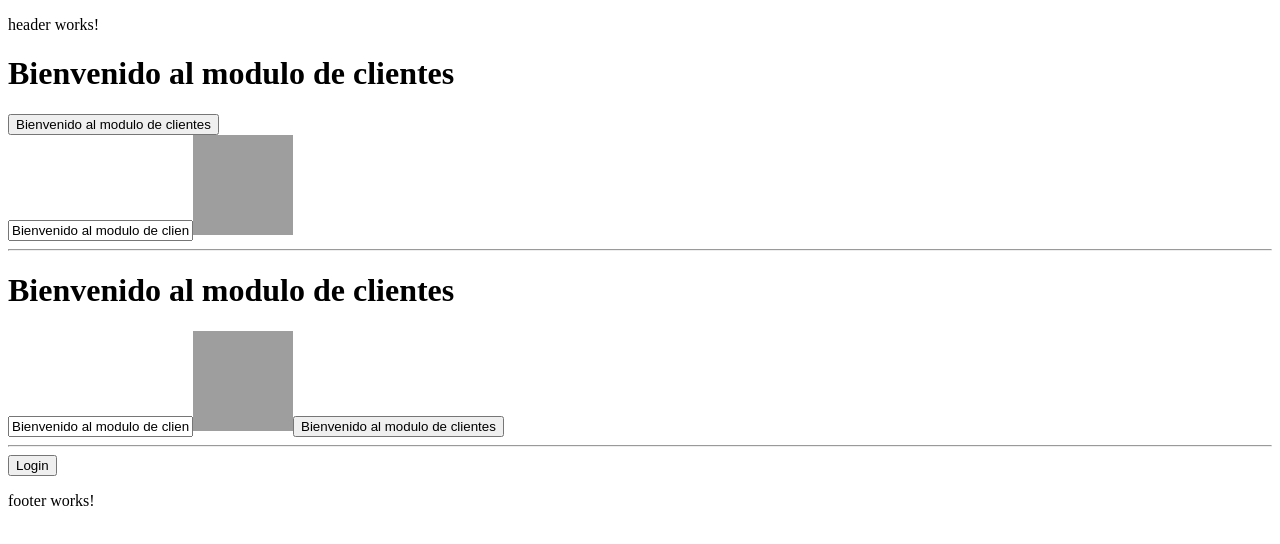
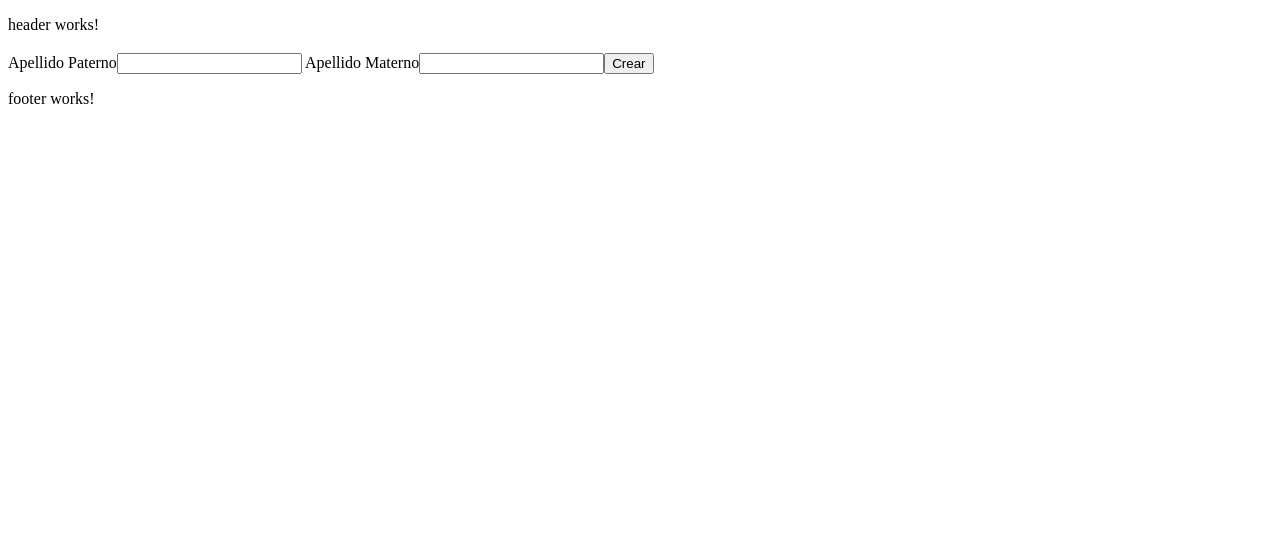
Before and after one commit to anghel7/the-core-angular, an Angular app: page / in a window 1280 px wide. Shown: the top 544 px of the page. Built offline with nearby package versions, Linux system fonts and the light colour scheme; grey boxes are pictures that could not be loaded.

Commit message:
2 way data bomding

```diff
--- a/src/app/app.component.html
+++ b/src/app/app.component.html
@@ -2,7 +2,10 @@
 <!--
 <sky-home></sky-home>
 -->
+<!--
 <sky-cliente-list></sky-cliente-list>
+-->
+<sky-cliente-create></sky-cliente-create>
 <sky-footer></sky-footer>
 
 
--- a/src/app/app.module.ts
+++ b/src/app/app.module.ts
@@ -4,12 +4,12 @@ import { NgModule } from '@angular/core';
 import { AppRoutingModule } from './app-routing.module';
 import { AppComponent } from './app.component';
 import { LayoutModule } from './layout/layout.module'
-import { ClienteModule } from './cliente/cliente.module'
+import { ClienteModule } from './cliente/cliente.module';
 
 
 @NgModule({
   declarations: [
-    AppComponent
+    AppComponent,
   ],
   imports: [
     BrowserModule,
--- /dev/null
+++ b/src/app/cliente/cliente-create/cliente-create.component.html
@@ -0,0 +1,11 @@
+<h3 [innerHTML]="cliente.apellido_paterno"></h3>
+
+<label > Apellido Paterno</label>
+<input [(ngModel)]="cliente.apellido_paterno" name="apellido_paterno">
+
+<label > Apellido Materno</label>
+<input [(ngModel)]="cliente.apellido_materno" >
+
+
+
+<button (click)="crearCliente()">Crear</button>
--- /dev/null
+++ b/src/app/cliente/cliente-create/cliente-create.component.ts
@@ -0,0 +1,30 @@
+import { Component, OnInit } from '@angular/core';
+import { log } from 'util';
+
+@Component({
+  selector: 'sky-cliente-create',
+  templateUrl: './cliente-create.component.html',
+  styleUrls: ['./cliente-create.component.css']
+})
+export class ClienteCreateComponent implements OnInit {
+
+  cliente: any = {
+    id_cliente: undefined,
+    nombre: undefined,
+    apellido_paterno: undefined,
+    apellido_materno: undefined,
+    image_url: undefined
+  }
+
+
+
+  constructor() { }
+
+  ngOnInit() {
+  }
+
+  crearCliente(): void {
+    console.log('objeto cliente: ', this.cliente);
+  }
+
+}
--- a/src/app/cliente/cliente-list/cliente-list.component.html
+++ b/src/app/cliente/cliente-list/cliente-list.component.html
@@ -1,14 +1,17 @@
+<!--string interpolation-->
 <h1>{{ title }}</h1>
 <button>{{ title }}</button>
 <br>
 <input type="text" value="{{ title }}">
 <img src="{{ urlimage }}" alt="Smiley face" height="100" width="100">
 
+<!--Property binding-->
+
 <hr>
 <h1 [innerHtml]="title"></h1>
 <input type="text" [value]="title">
 <img [src]="urlimage" alt="Smiley face" height="100" width="100">
 <button [innerHtml]="title"></button>
-
+<!--event binding -->
 <hr>
-<button (click)="login('luisEduardo')" (mouseenter)="login('gunnar')">Login</button>
+<button (click)="login('luisEduardo')">Login</button>
--- a/src/app/cliente/cliente-list/cliente-list.component.ts
+++ b/src/app/cliente/cliente-list/cliente-list.component.ts
@@ -16,7 +16,8 @@ export class ClienteListComponent implements OnInit {
   }
 
   login(imagen: string): void {
-    console.log('Iniciando sesion: ', imagen)
+    //console.log('Iniciando sesion: ', imagen);
+    this.title = 'Cambiando el valor de titulo';
   }
 
 }
```
Also changed, not shown: src/app/cliente/cliente.module.ts (+7 -3 lines), src/app/cliente/cliente-create/cliente-create.component.css (added), 1 other file (tests, documents, lock files or other folders).
